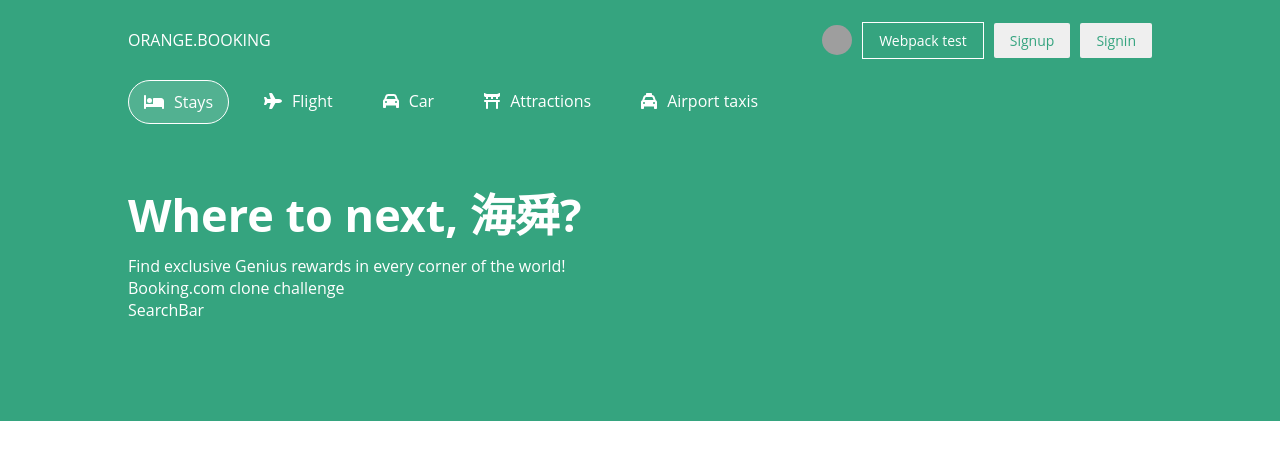
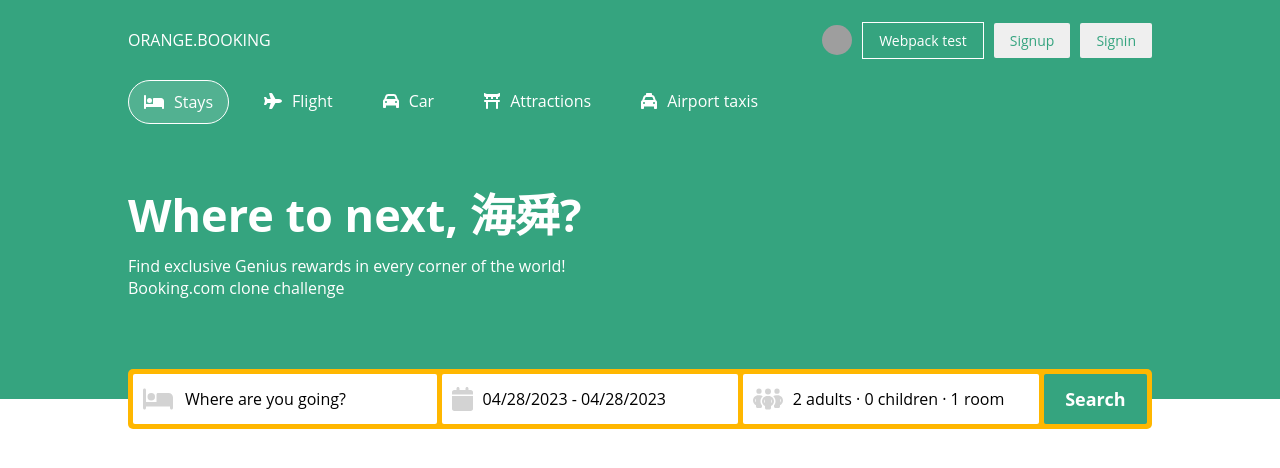
Before and after one commit to ttpss930141011/booking-copy, a React (Vite) app: page / in a window 1280 px wide. Shown: the top 468 px of the page. Built offline with nearby package versions, Linux system fonts and the light colour scheme; grey boxes are pictures that could not be loaded.

Commit message:
feat: added date range picker

```diff
--- a/package.json
+++ b/package.json
@@ -13,8 +13,11 @@
     "@fortawesome/fontawesome-svg-core": "^6.4.0",
     "@fortawesome/free-solid-svg-icons": "^6.4.0",
     "@fortawesome/react-fontawesome": "^0.2.0",
+    "@types/react-date-range": "^1.4.4",
+    "date-fns": "^2.29.3",
     "node-sass": "^8.0.0",
     "react": "^18.2.0",
+    "react-date-range": "^1.4.0",
     "react-dom": "^18.2.0",
     "sass": "^1.62.1"
   },
--- a/src/components/Header.tsx
+++ b/src/components/Header.tsx
@@ -1,6 +1,25 @@
-import React from "react";
-import './header.scss';
+import React, { useState } from "react";
+import "react-date-range/dist/styles.css"; // main style file
+import "react-date-range/dist/theme/default.css"; // theme css file
+import "./header.scss";
+import format from "date-fns/format";
+import {
+  faBed,
+  faCalendar,
+  faPeopleGroup,
+} from "@fortawesome/free-solid-svg-icons";
+import { FontAwesomeIcon } from "@fortawesome/react-fontawesome";
+import { DateRange } from "react-date-range";
 const Header = () => {
+  const [openCalendar, setOpenCalendar] = useState(false);
+  const [dates, setDates] = useState([
+    {
+      startDate: new Date(),
+      endDate: new Date(),
+      key: "selection",
+    },
+  ]);
+
   return (
     <div className="header">
       <div className="headerContainer">
@@ -10,7 +29,44 @@ const Header = () => {
           <br />
           Booking.com clone challenge
         </p>
-        <div className="headerSearchBar">SearchBar</div>
+        <div className="headerSearchBar">
+          <div className="SearchBarItem">
+            <FontAwesomeIcon icon={faBed} />
+            <input
+              type="Search"
+              placeholder="Where are you going?"
+              className="SearchInput"
+            />
+          </div>
+          <div className="SearchBarItem">
+            <FontAwesomeIcon
+              icon={faCalendar}
+              onClick={() => setOpenCalendar(!openCalendar)}
+            />
+            <span
+              className="SearchText"
+              onClick={() => setOpenCalendar(!openCalendar)}
+            >
+              {format(dates[0].startDate, "MM/dd/yyyy")} -{" "}
+              {format(dates[0].endDate, "MM/dd/yyyy")}
+            </span>
+            {openCalendar && (
+              <DateRange
+                editableDateInputs={true} //可以讓日期被選取並輸入等等的
+                onChange={(item: any) => setDates([item.selection])}
+                moveRangeOnFirstSelection={false}
+                className="calendar"
+                minDate={new Date()}
+                ranges={dates}
+              />
+            )}
+          </div>
+          <div className="SearchBarItem">
+            <FontAwesomeIcon icon={faPeopleGroup} />
+            <span className="SearchText">2 adults · 0 children · 1 room</span>
+          </div>
+          <button className="SearchBarBtn">Search</button>
+        </div>
       </div>
     </div>
   );
--- a/src/components/header.scss
+++ b/src/components/header.scss
@@ -1,9 +1,10 @@
-.header{
+.header {
   background-color: var(--primary-color);
   display: flex;
   justify-content: center;
   padding: 0 20px;
-    .headerContainer{
+  position: relative;
+  .headerContainer {
     color: white;
     width: 100%;
     max-width: 1024px;
@@ -12,11 +13,79 @@
     .headerTitle {
       font-size: 45px;
     }
-        .headerDes{
-            margin-top: 10px ;
+    .headerDes {
+      margin-top: 10px;
     }
     .headerSearchBar {
+      position: absolute;
+      bottom: -30px;
+      display: flex;
+      height: 60px;
+      width: 95%;
+      max-width: 1024px;
+      align-items: center;
+      background-color: #ffb700;
+      border: none;
+      border-radius: 5px;
+      svg {
+        color: lightgray; //特別注意這邊fontawsome是svg檔
+        font-size: 24px; //所以可以在這邊控制全部icon屬性
+        margin-left: 10px;
+      }
+      input {
+        border: none;
+        outline: none;
+        width: 100%;
+        font-size: 16px;
+        text-overflow: ellipsis;
+      }
+      input::placeholder {
+        color: black;
+      }
+      input:focus::placeholder {
+        color: gray;
+      }
 
+      .SearchBarItem:first-child {
+        width: calc(34% - 20px);
+      }
+      .SearchBarItem:first-child :focus {
+        outline: 2px solid darkblue;
+        border-radius: 2px;
+        height: 30px;
+        margin-right: 10px;
+      }
+      .SearchBarItem {
+        display: flex;
+        height: 50px;
+        align-items: center;
+        margin-left: 5px;
+        width: 320px;
+        gap: 10px;
+        color: black;
+        background-color: #fff;
+        border-radius: 2px;
+        cursor: pointer;
+        .calendar {
+          position: absolute;
+          top: 60px;
+          border: 1px lightgray solid;
+          box-shadow: 0px 0px 15px lightgray;
+        }
+      }
+      .SearchBarBtn {
+        border: none;
+        margin: 0px 5px 0px 5px;
+        width: 110px;
+        font-size: 18px;
+        padding: 0px 10px 0px 10px;
+        height: 50px;
+        border-radius: 2px;
+        background-color: var(--primary-color);
+        color: white;
+        cursor: pointer;
+        font-weight: bold;
       }
     }
   }
+}
```
Also changed, not shown: 1 other file (tests, documents, lock files or other folders). Lines whose indentation alone changed are shown as unchanged.
